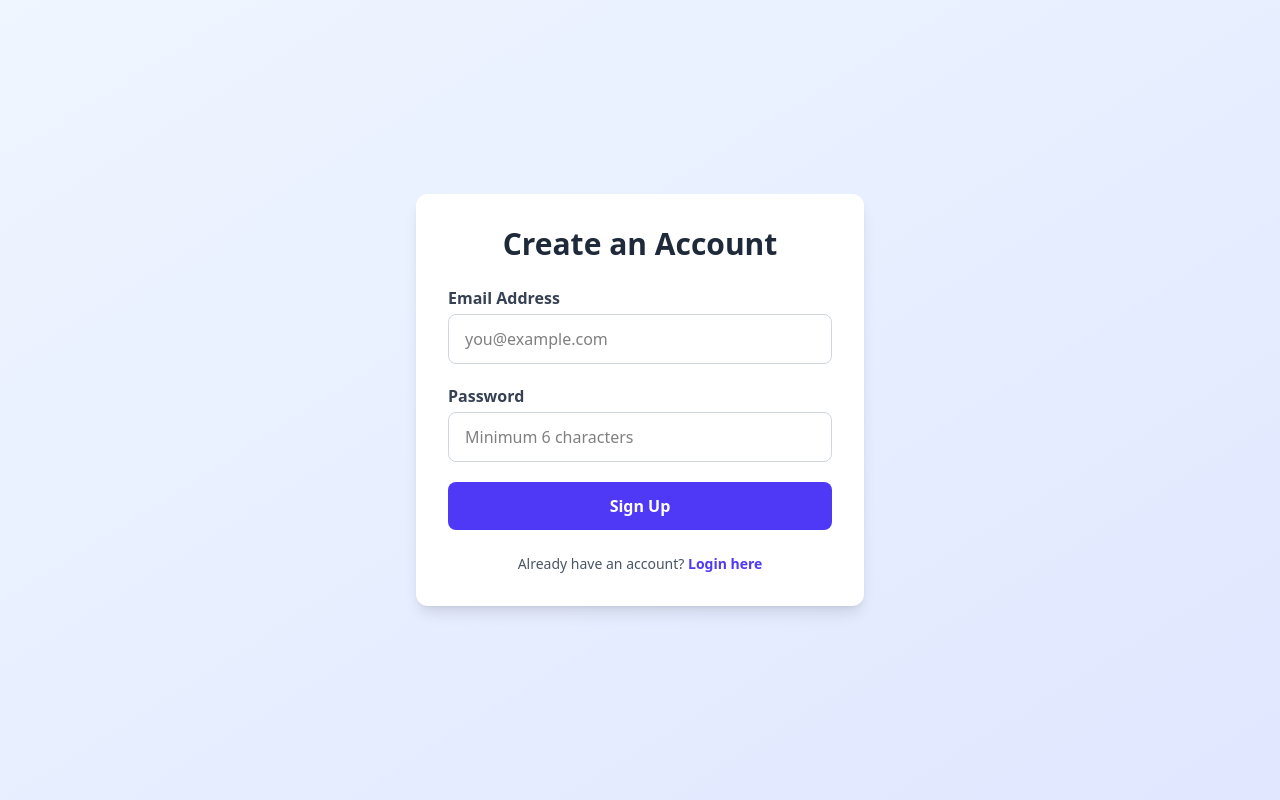
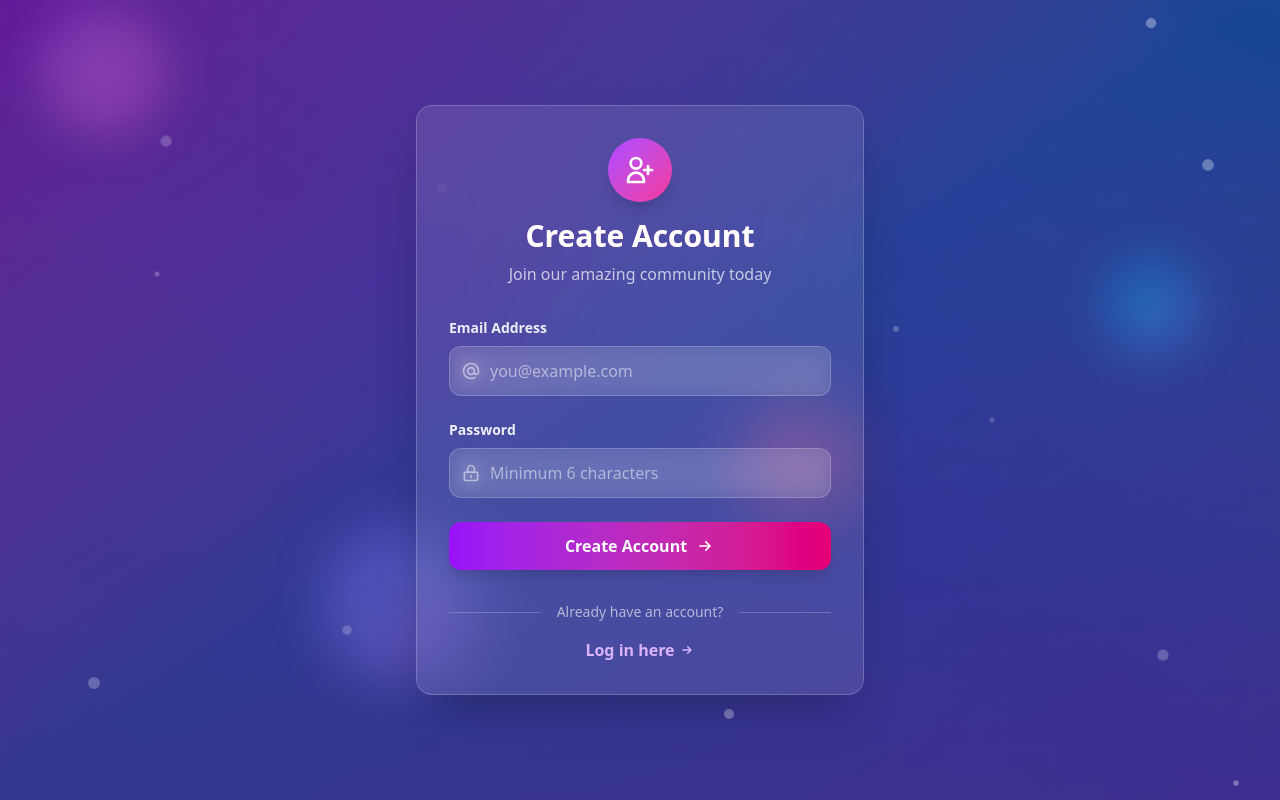
Before and after one commit to Pranshmish/Indra, a React (Vite) app: page / in a window 1280 px wide. Both pictures are taken after a click on the button "Signup". Built offline with nearby package versions, Linux system fonts and the light colour scheme.

Commit message:
final touch

```diff
--- a/src/Pages/Home.jsx
+++ b/src/Pages/Home.jsx
@@ -104,11 +104,14 @@ const Home = () => {
             ☰
           </button>
 
-          <div
-            className={`fixed top-0 left-0 h-full w-64 bg-white/90 dark:bg-gray-800/90 backdrop-blur-md shadow-xl transform transition-transform duration-300 ease-in-out sidebar ${
-              sidebarOpen ? "translate-x-0" : "-translate-x-full"
-            } z-40`}
-          >
+       <div
+  className={`fixed top-0 left-0 w-48 sm:w-56 md:w-64
+    bg-white/90 dark:bg-gray-800/90 backdrop-blur-md shadow-xl
+    transform transition-transform duration-300 ease-in-out z-40 sidebar
+    h-screen overflow-y-auto flex flex-col
+    ${sidebarOpen ? "translate-x-0" : "-translate-x-full"}
+  `}
+>
             <button
               className="absolute top-4 right-4 text-2xl text-gray-600 dark:text-gray-300 hover:text-gray-800 dark:hover:text-white"
               onClick={() => setSidebarOpen(false)}
--- a/src/Pages/Login.jsx
+++ b/src/Pages/Login.jsx
@@ -42,17 +42,44 @@ export default function Login({ onLogin }) {
   };
 
   return (
-    <div className="login-container flex flex-col items-center justify-center min-h-screen bg-gray-50 p-6">
-      <div className="w-full max-w-md bg-white rounded-xl shadow-lg p-8">
-        <h2 className="text-2xl font-bold text-center text-gray-800 mb-6">Login</h2>
+  <div className="min-h-screen relative overflow-hidden">
+  {/* Background Gradient + Effects */}
+  <div className="absolute inset-0 bg-gradient-to-br from-blue-900 via-indigo-900 to-purple-900">
+    {/* Overlay Gradient */}
+    <div className="absolute inset-0 bg-gradient-to-tr from-blue-500/20 via-indigo-500/20 to-purple-500/20 animate-pulse"></div>
 
-        <form onSubmit={handleEmailLogin} className="flex flex-col space-y-4 mb-6">
+    {/* Floating Bubbles */}
+    <div className="absolute top-10 left-10 w-28 h-28 bg-gradient-to-br from-blue-400/30 to-indigo-400/30 rounded-full blur-xl animate-bounce" style={{ animationDelay: '0s', animationDuration: '3s' }}></div>
+    <div className="absolute bottom-20 right-16 w-32 h-32 bg-gradient-to-br from-purple-400/30 to-pink-400/30 rounded-full blur-xl animate-bounce" style={{ animationDelay: '1.5s', animationDuration: '4s' }}></div>
+    <div className="absolute top-1/3 left-1/4 w-20 h-20 bg-gradient-to-br from-cyan-400/30 to-blue-400/30 rounded-full blur-xl animate-bounce" style={{ animationDelay: '1s', animationDuration: '4s' }}></div>
+
+    {/* Grid Pattern */}
+    <div className="absolute inset-0 opacity-10" style={{
+      backgroundImage: 'linear-gradient(rgba(255,255,255,0.1) 1px, transparent 1px), linear-gradient(90deg, rgba(255,255,255,0.1) 1px, transparent 1px)',
+      backgroundSize: '50px 50px'
+    }}></div>
+  </div>
+
+  {/* Login Form */}
+  <div className="relative z-10 flex items-center justify-center min-h-screen px-4">
+    <div className="w-full max-w-md bg-white/10 backdrop-blur-xl border border-white/20 p-10 rounded-2xl shadow-2xl transform hover:scale-[1.02] transition-all duration-500">
+      <div className="text-center mb-8">
+        <div className="inline-flex items-center justify-center w-14 h-14 bg-gradient-to-br from-blue-500 to-purple-500 rounded-full shadow-lg mb-4">
+          <svg className="w-7 h-7 text-white" fill="none" stroke="currentColor" viewBox="0 0 24 24">
+            <path strokeLinecap="round" strokeLinejoin="round" strokeWidth={2} d="M5 13l4 4L19 7" />
+          </svg>
+        </div>
+        <h2 className="text-3xl font-bold text-white bg-gradient-to-r from-blue-400 to-purple-400 bg-clip-text text-transparent mb-2">Welcome Back 👋</h2>
+        <p className="text-white/70">Login to your account</p>
+      </div>
+
+      <form onSubmit={handleEmailLogin} className="space-y-5 mb-6">
         <input
           type="email"
           value={email}
           onChange={(e) => setEmail(e.target.value)}
           placeholder="Email"
-            className="p-3 border border-gray-300 rounded-lg focus:outline-none focus:ring-2 focus:ring-blue-500"
+          className="w-full py-3 px-4 rounded-xl bg-white/20 text-white placeholder-white/50 border border-white/30 focus:outline-none focus:ring-2 focus:ring-blue-500 focus:border-transparent transition-all duration-200"
           required
         />
         <input
@@ -60,39 +87,46 @@ export default function Login({ onLogin }) {
           value={password}
           onChange={(e) => setPassword(e.target.value)}
           placeholder="Password"
-            className="p-3 border border-gray-300 rounded-lg focus:outline-none focus:ring-2 focus:ring-blue-500"
+          className="w-full py-3 px-4 rounded-xl bg-white/20 text-white placeholder-white/50 border border-white/30 focus:outline-none focus:ring-2 focus:ring-blue-500 focus:border-transparent transition-all duration-200"
           required
         />
         <button
           type="submit"
-            className="bg-blue-600 hover:bg-blue-700 text-white font-medium py-3 px-4 rounded-lg transition duration-200"
+          className="w-full py-3 bg-gradient-to-r from-blue-600 to-purple-600 hover:from-blue-500 hover:to-purple-500 text-white font-semibold rounded-xl shadow-lg transition duration-300"
         >
           Login
         </button>
       </form>
 
-        <hr className="my-6 border-gray-200" />
+      <div className="flex items-center my-6">
+        <div className="flex-grow h-px bg-white/30" />
+        <span className="mx-4 text-white/60 text-sm font-medium">or</span>
+        <div className="flex-grow h-px bg-white/30" />
+      </div>
 
       <button
         onClick={handleGoogleLogin}
-          className="google-login-btn w-full flex items-center justify-center bg-white border border-gray-300 rounded-lg px-4 py-3 text-gray-700 font-medium hover:bg-gray-50 transition duration-200"
+        className="w-full flex items-center justify-center bg-white/90 border border-gray-300 rounded-xl px-4 py-3 text-gray-700 font-medium hover:shadow-md hover:bg-white transition duration-200"
       >
-          <svg className="w-5 h-5 mr-2" viewBox="0 0 24 24">
-            {/* Google Icon Paths */}
+        <svg className="w-5 h-5 mr-3" viewBox="0 0 24 24" fill="currentColor">
+          {/* Your Google Icon here */}
+          <path d="..." />
         </svg>
         Sign in with Google
       </button>
 
-        <p className="mt-6 text-center text-gray-600">
-          Don't have an account?{' '}
+      <p className="mt-6 text-center text-white/80 text-sm">
+        Don’t have an account?{' '}
         <button
           onClick={() => navigate('/signup')}
-            className="text-blue-600 hover:text-blue-800 font-medium underline"
+          className="text-blue-300 hover:text-blue-100 font-semibold underline"
         >
           Signup
         </button>
       </p>
     </div>
   </div>
+</div>
+
   );
 }
--- a/src/Pages/SignUp.jsx
+++ b/src/Pages/SignUp.jsx
@@ -1,16 +1,34 @@
-import React, { useState } from "react";
+import React, {useEffect, useState } from "react";
 import { useNavigate } from "react-router-dom";
 import { createUserWithEmailAndPassword } from "firebase/auth";
 import { auth, db } from "../firebase";
 import { doc, setDoc } from "firebase/firestore";
-
 export default function Signup() {
   const [email, setEmail] = useState("");
   const [password, setPassword] = useState("");
   const [error, setError] = useState("");
   const [loading, setLoading] = useState(false);
+  const [particles, setParticles] = useState([]);
   const navigate = useNavigate();
 
+  // Generate floating particles
+  useEffect(() => {
+    const generateParticles = () => {
+      const newParticles = [];
+      for (let i = 0; i < 15; i++) {
+        newParticles.push({
+          id: i,
+          x: Math.random() * 100,
+          y: Math.random() * 100,
+          size: Math.random() * 4 + 2,
+          delay: Math.random() * 2,
+          duration: Math.random() * 3 + 2,
+        });
+      }
+      setParticles(newParticles);
+    };
+    generateParticles();
+  }, []);
 
  const handleSignup = async (e) => {
   e.preventDefault();
@@ -31,23 +49,82 @@ export default function Signup() {
   }
 };
 
+  return (
+    <div className="min-h-screen relative overflow-hidden">
+      {/* Animated Background */}
+      <div className="absolute inset-0 bg-gradient-to-br from-purple-900 via-blue-900 to-indigo-900">
+        {/* Animated mesh gradient overlay */}
+        <div className="absolute inset-0 bg-gradient-to-tr from-pink-500/20 via-purple-500/20 to-cyan-500/20 animate-pulse"></div>
 
-  return (
-    <div className="min-h-screen flex items-center justify-center bg-gradient-to-br from-blue-50 to-indigo-100 px-4">
-      <div className="max-w-md w-full bg-white p-8 rounded-xl shadow-lg">
-        <h1 className="text-3xl font-bold text-center text-gray-800 mb-6">Create an Account</h1>
+        {/* Floating geometric shapes */}
+        <div className="absolute top-10 left-10 w-32 h-32 bg-gradient-to-br from-purple-400/30 to-pink-400/30 rounded-full blur-xl animate-bounce" style={{ animationDelay: '0s', animationDuration: '3s' }}></div>
+        <div className="absolute top-1/3 right-20 w-24 h-24 bg-gradient-to-br from-cyan-400/30 to-blue-400/30 rounded-full blur-xl animate-bounce" style={{ animationDelay: '1s', animationDuration: '4s' }}></div>
+        <div className="absolute bottom-20 left-1/4 w-40 h-40 bg-gradient-to-br from-indigo-400/30 to-purple-400/30 rounded-full blur-xl animate-bounce" style={{ animationDelay: '2s', animationDuration: '5s' }}></div>
+        <div className="absolute bottom-1/3 right-1/3 w-28 h-28 bg-gradient-to-br from-pink-400/30 to-red-400/30 rounded-full blur-xl animate-bounce" style={{ animationDelay: '0.5s', animationDuration: '3.5s' }}></div>
+
+        {/* Floating particles */}
+        {particles.map((particle) => (
+          <div
+            key={particle.id}
+            className="absolute w-2 h-2 bg-white/40 rounded-full animate-pulse"
+            style={{
+              left: `${particle.x}%`,
+              top: `${particle.y}%`,
+              animationDelay: `${particle.delay}s`,
+              animationDuration: `${particle.duration}s`,
+              transform: `scale(${particle.size / 4})`,
+            }}
+          ></div>
+        ))}
+
+        {/* Grid pattern overlay */}
+        <div className="absolute inset-0 opacity-10" style={{
+          backgroundImage: 'linear-gradient(rgba(255,255,255,0.1) 1px, transparent 1px), linear-gradient(90deg, rgba(255,255,255,0.1) 1px, transparent 1px)',
+          backgroundSize: '50px 50px'
+        }}></div>
+      </div>
+
+      {/* Signup Form Container */}
+      <div className="relative z-10 min-h-screen flex items-center justify-center px-4">
+        <div className="max-w-md w-full">
+          {/* Glassmorphism card */}
+          <div className="bg-white/10 backdrop-blur-xl border border-white/20 p-8 rounded-2xl shadow-2xl transform hover:scale-[1.02] transition-all duration-500">
+            {/* Glowing header */}
+            <div className="text-center mb-8">
+              <div className="inline-flex items-center justify-center w-16 h-16 bg-gradient-to-br from-purple-500 to-pink-500 rounded-full mb-4 shadow-lg">
+                <svg className="w-8 h-8 text-white" fill="none" stroke="currentColor" viewBox="0 0 24 24">
+                  <path strokeLinecap="round" strokeLinejoin="round" strokeWidth={2} d="M18 9v3m0 0v3m0-3h3m-3 0h-3m-2-5a4 4 0 11-8 0 4 4 0 018 0zM3 20a6 6 0 0112 0v1H3v-1z" />
+                </svg>
+              </div>
+              <h1 className="text-3xl font-bold text-white mb-2 bg-gradient-to-r from-purple-400 to-pink-400 bg-clip-text text-transparent">
+                Create Account
+              </h1>
+              <p className="text-white/70">Join our amazing community today</p>
+            </div>
 
             {error && (
-          <div className="mb-4 bg-red-100 text-red-700 text-sm rounded px-4 py-3">
+              <div className="mb-6 bg-red-500/20 backdrop-blur-sm border border-red-500/30 text-red-200 text-sm rounded-xl px-4 py-3">
+                <div className="flex items-center">
+                  <svg className="w-4 h-4 mr-2" fill="currentColor" viewBox="0 0 20 20">
+                    <path fillRule="evenodd" d="M18 10a8 8 0 11-16 0 8 8 0 0116 0zm-7 4a1 1 0 11-2 0 1 1 0 012 0zm-1-9a1 1 0 00-1 1v4a1 1 0 102 0V6a1 1 0 00-1-1z" clipRule="evenodd" />
+                  </svg>
                   {error}
+                </div>
               </div>
             )}
 
-        <form onSubmit={handleSignup} className="space-y-5">
+         <form onSubmit={handleSignup} className="space-y-6">
+  {/* Email Field */}
   <div>
-            <label htmlFor="email" className="block text-gray-700 font-semibold mb-1">
+    <label htmlFor="email" className="block text-white/90 font-semibold mb-2 text-sm">
       Email Address
     </label>
+    <div className="relative">
+      <div className="absolute inset-y-0 left-0 pl-3 flex items-center pointer-events-none">
+        <svg className="h-5 w-5 text-white/50" fill="none" stroke="currentColor" viewBox="0 0 24 24">
+          <path strokeLinecap="round" strokeLinejoin="round" strokeWidth={2} d="M16 12a4 4 0 10-8 0 4 4 0 008 0zm0 0v1.5a2.5 2.5 0 005 0V12a9 9 0 10-9 9m4.5-1.206a8.959 8.959 0 01-4.5 1.207" />
+        </svg>
+      </div>
       <input
         id="email"
         type="email"
@@ -55,16 +132,24 @@ export default function Signup() {
         value={email}
         onChange={(e) => setEmail(e.target.value.trim())}
         placeholder="you@example.com"
-              className="w-full px-4 py-3 border border-gray-300 rounded-lg focus:outline-none focus:ring-2 focus:ring-indigo-500 transition"
+        className="w-full pl-10 pr-4 py-3 bg-white/10 backdrop-blur-sm border border-white/20 rounded-xl focus:outline-none focus:ring-2 focus:ring-purple-500/50 focus:border-transparent transition-all duration-300 text-white placeholder-white/50"
         disabled={loading}
         required
       />
     </div>
+  </div>
 
+  {/* Password Field */}
   <div>
-            <label htmlFor="password" className="block text-gray-700 font-semibold mb-1">
+    <label htmlFor="password" className="block text-white/90 font-semibold mb-2 text-sm">
       Password
     </label>
+    <div className="relative">
+      <div className="absolute inset-y-0 left-0 pl-3 flex items-center pointer-events-none">
+        <svg className="h-5 w-5 text-white/50" fill="none" stroke="currentColor" viewBox="0 0 24 24">
+          <path strokeLinecap="round" strokeLinejoin="round" strokeWidth={2} d="M12 15v2m-6 4h12a2 2 0 002-2v-6a2 2 0 00-2-2H6a2 2 0 00-2 2v6a2 2 0 002 2zm10-10V7a4 4 0 00-8 0v4h8z" />
+        </svg>
+      </div>
       <input
         id="password"
         type="password"
@@ -72,53 +157,74 @@ export default function Signup() {
         value={password}
         onChange={(e) => setPassword(e.target.value)}
         placeholder="Minimum 6 characters"
-              className="w-full px-4 py-3 border border-gray-300 rounded-lg focus:outline-none focus:ring-2 focus:ring-indigo-500 transition"
+        className="w-full pl-10 pr-4 py-3 bg-white/10 backdrop-blur-sm border border-white/20 rounded-xl focus:outline-none focus:ring-2 focus:ring-purple-500/50 focus:border-transparent transition-all duration-300 text-white placeholder-white/50"
         disabled={loading}
         required
         minLength={6}
       />
     </div>
+  </div>
 
+  {/* Submit Button */}
   <button
     type="submit"
     disabled={loading}
-            className={`w-full py-3 rounded-lg font-semibold text-white ${
-              loading ? "bg-indigo-400 cursor-not-allowed" : "bg-indigo-600 hover:bg-indigo-700"
-            } transition`}
+    className={`w-full py-3 rounded-xl font-semibold text-white relative overflow-hidden transition-all duration-300 transform hover:scale-[1.02] ${
+      loading
+        ? "bg-gradient-to-r from-purple-400 to-pink-400 cursor-not-allowed"
+        : "bg-gradient-to-r from-purple-600 to-pink-600 hover:from-purple-500 hover:to-pink-500 shadow-lg hover:shadow-purple-500/25"
+    }`}
   >
+    <div className="absolute inset-0 bg-gradient-to-r from-white/20 to-transparent opacity-0 hover:opacity-100 transition-opacity duration-300"></div>
+    <div className="relative flex items-center justify-center">
       {loading ? (
+        <div className="flex items-center">
           <svg
-                className="animate-spin h-6 w-6 mx-auto text-white"
+            className="animate-spin h-5 w-5 mr-2 text-white"
             xmlns="http://www.w3.org/2000/svg"
             fill="none"
             viewBox="0 0 24 24"
           >
-                <circle
-                  className="opacity-25"
-                  cx="12"
-                  cy="12"
-                  r="10"
-                  stroke="currentColor"
-                  strokeWidth="4"
-                ></circle>
-                <path
-                  className="opacity-75"
-                  fill="currentColor"
-                  d="M4 12a8 8 0 018-8v4a4 4 0 00-4 4H4z"
-                ></path>
+            <circle className="opacity-25" cx="12" cy="12" r="10" stroke="currentColor" strokeWidth="4"></circle>
+            <path className="opacity-75" fill="currentColor" d="M4 12a8 8 0 018-8v4a4 4 0 00-4 4H4z"></path>
           </svg>
+          Creating Account...
+        </div>
       ) : (
-              "Sign Up"
+        <div className="flex items-center">
+          <span>Create Account</span>
+          <svg className="w-5 h-5 ml-2" fill="none" stroke="currentColor" viewBox="0 0 24 24">
+            <path strokeLinecap="round" strokeLinejoin="round" strokeWidth={2} d="M13 7l5 5m0 0l-5 5m5-5H6" />
+          </svg>
+        </div>
       )}
+    </div>
   </button>
 </form>
 
-        <p className="mt-6 text-center text-gray-600 text-sm">
-          Already have an account?{" "}
-          <a href="/login" className="text-indigo-600 font-semibold hover:underline">
-            Login here
-          </a>
-        </p>
+
+            <div className="mt-8 text-center">
+              <div className="flex items-center justify-center mb-4">
+                <div className="h-px bg-white/20 flex-1"></div>
+                <span className="px-4 text-white/60 text-sm">Already have an account?</span>
+                <div className="h-px bg-white/20 flex-1"></div>
+              </div>
+              <button
+                onClick={() => navigate("/login")}
+                className="inline-flex items-center text-purple-300 hover:text-purple-200 font-semibold transition-colors duration-300 group"
+              >
+                Log in here
+                <svg className="w-4 h-4 ml-1 transform group-hover:translate-x-1 transition-transform duration-300" fill="none" stroke="currentColor" viewBox="0 0 24 24">
+                  <path strokeLinecap="round" strokeLinejoin="round" strokeWidth={2} d="M13 7l5 5m0 0l-5 5m5-5H6" />
+                </svg>
+              </button>
+            </div>
+          </div>
+
+          {/* Floating elements around the form */}
+          <div className="absolute -top-4 -left-4 w-8 h-8 bg-gradient-to-br from-purple-400 to-pink-400 rounded-full opacity-60 animate-ping"></div>
+          <div className="absolute -bottom-4 -right-4 w-6 h-6 bg-gradient-to-br from-cyan-400 to-blue-400 rounded-full opacity-60 animate-ping" style={{ animationDelay: '1s' }}></div>
+        </div>
       </div>
     </div>
   );
```
Also changed, not shown: src/components/Weather.jsx (+100 -32 lines). Lines whose indentation alone changed are shown as unchanged.
